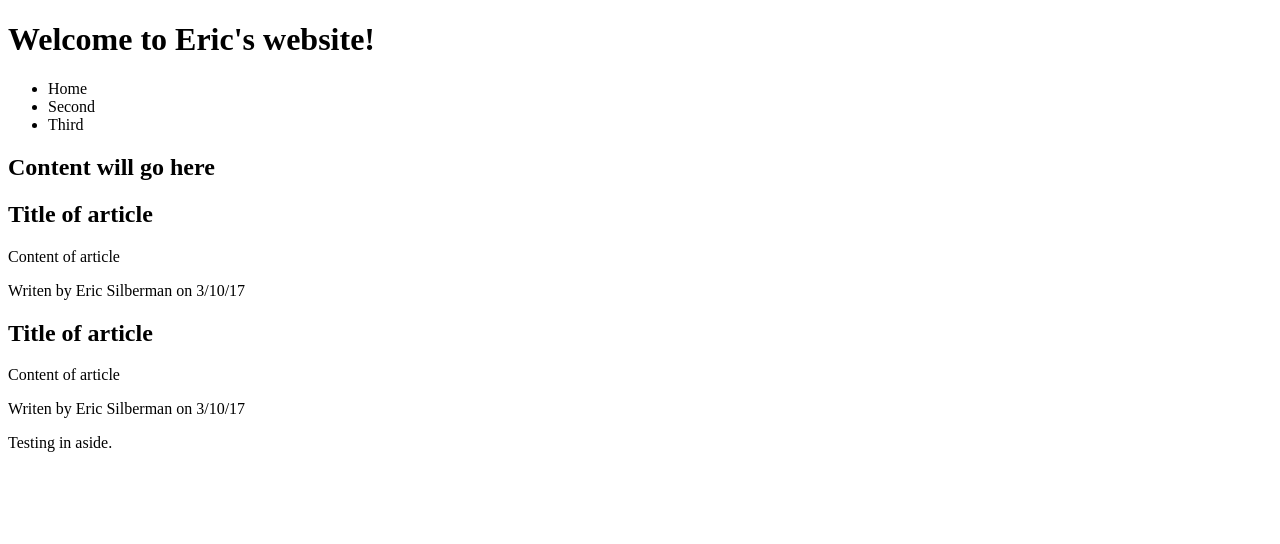
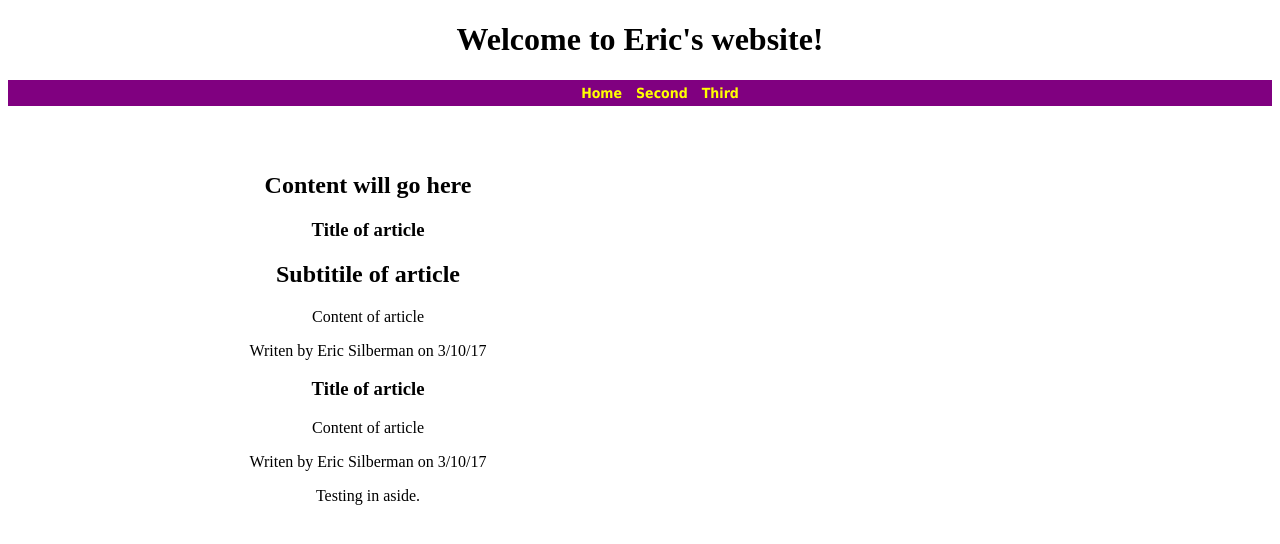
Before and after one commit to ericsilb/Eric_Silberman, a plain HTML site: page webLesson_08/weblesson_08.html in a window 1280 px wide. Drawn offline with Linux system fonts and the light colour scheme.

Commit message:
lesson_10

```diff
--- a/webLesson_08/main.css
+++ b/webLesson_08/main.css
@@ -0,0 +1,44 @@
+/** {
+    margin: 0px;
+    padding: 0px;
+}
+
+h1 {
+    font: bold 20px Tahoma;
+
+}
+
+h2 {
+    font: bold 14px Tahoma;
+}
+
+header, section, footer, aside, nav, article, hgroup {
+    display: block;
+}
+
+*/
+body{
+    text-align: center;
+}
+#topMenu {
+    background-color: purple;
+    color: yellow;
+}
+#topMenu li{
+    display: inline-block;
+    list-style: none;
+    padding: 5px;
+    font: bold 14px Tahoma;
+}
+#mainSection{
+    float: left;
+    width: 660px;
+    margin: 30px;
+}
+#sideNews {
+    float: left;
+    width: 220px;
+    margin: 20px 0px;
+    padding: 30px;
+    background-color: #ed8cff;
+}
--- a/webLesson_08/weblesson_08.html
+++ b/webLesson_08/weblesson_08.html
@@ -1,28 +1,31 @@
 <!DOCTYPE html>
 <html lang="en">
 <head>
-    <meta charset="UTF-8">
+    <meta charset="utf-8">
     <title>Eric Silberman</title>
-    <link rel = "stlyesheet" href = "main.css"/>
+    <link rel = "stylesheet" type = "text/css" href = "main.css">
 </head>
 <body>
-    <header>
+    <div id = "bigWrapper">
+    <header id ="topHeader">
         <h1>Welcome to Eric's website!</h1>
     </header>
-    <nav>
+    <nav id = "topMenu">
         <ul>
             <li>Home</li>
             <li>Second</li>
             <li>Third</li>
         </ul>
     </nav>
-    <section>
+    <section id = "mainSection">
 
-    </section>
     <h2>Content will go here</h2>
     <article>
         <header>
-            <h1>Title of article</h1>
+            <hgroup>
+                <h1>Title of article</h1>
+                <h2>Subtitile of article</h2>
+            </hgroup>
         </header>
         <p>Content of article</p>
         <footer>
```
